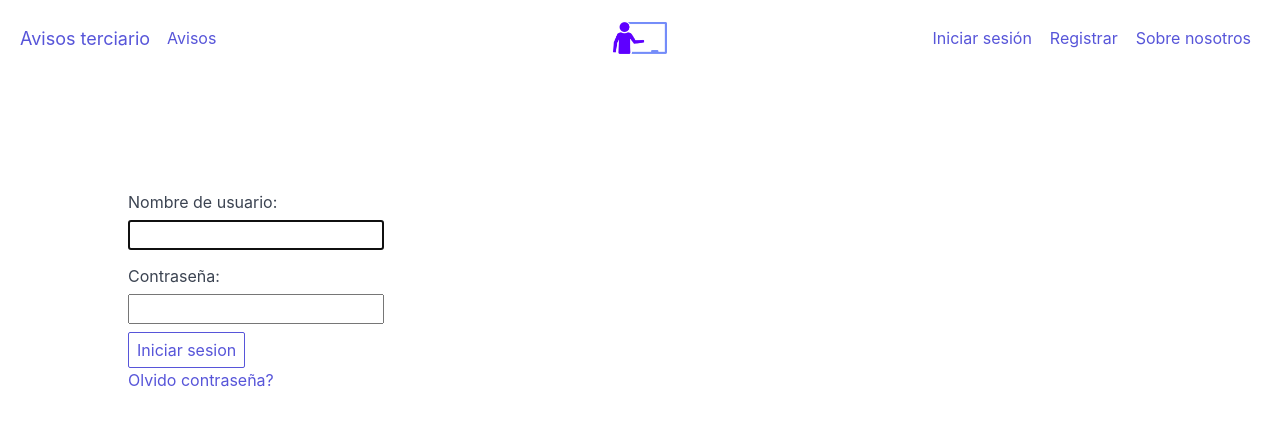
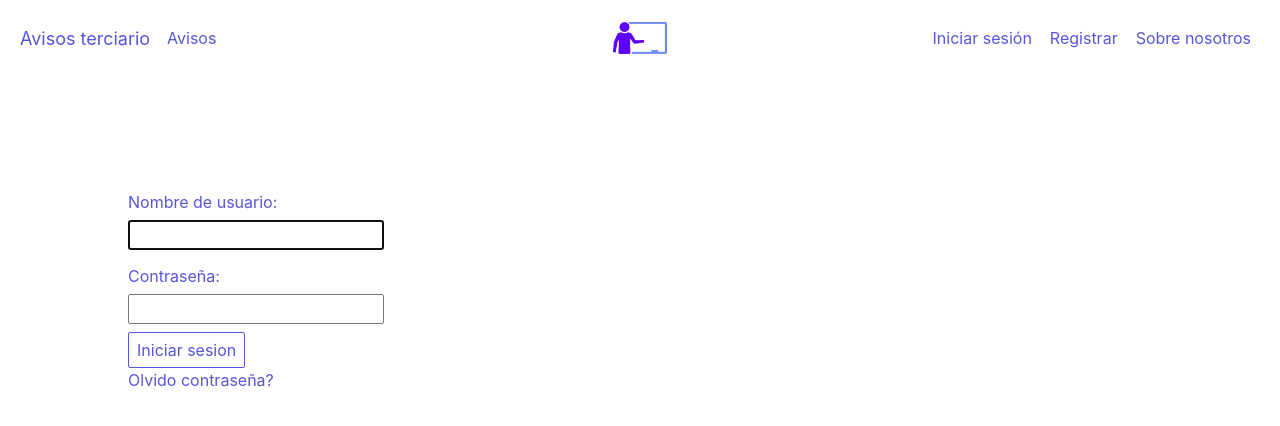
Before and after one commit to Courier-Seba/UrquizaNoticias, a Django app: page /user/account/login/ in a window 1280 px wide. Shown: the top 426 px of the page. Run offline with Django 3.2, Linux system fonts and the light colour scheme.

Commit message:
Color loing letters

```diff
--- a/templates/registration/login.html
+++ b/templates/registration/login.html
@@ -9,13 +9,13 @@
       <table>
         <tr>
           <div class="form-group">
-            <label class="form-label" for="input-example-1">{{ form.username.label_tag }}</label>
+            <label class="form-label text-primary" for="input-example-1">{{ form.username.label_tag }}</label>
             {{ form.username }}
           </div>
         </tr>
         <tr>
           <div class="form-group">
-            <label class="form-label" for="input-example-1">{{ form.password.label_tag }}</label>
+            <label class="form-label text-primary" for="input-example-1">{{ form.password.label_tag }}</label>
             {{ form.password }}
           </div>
         </tr>
```
